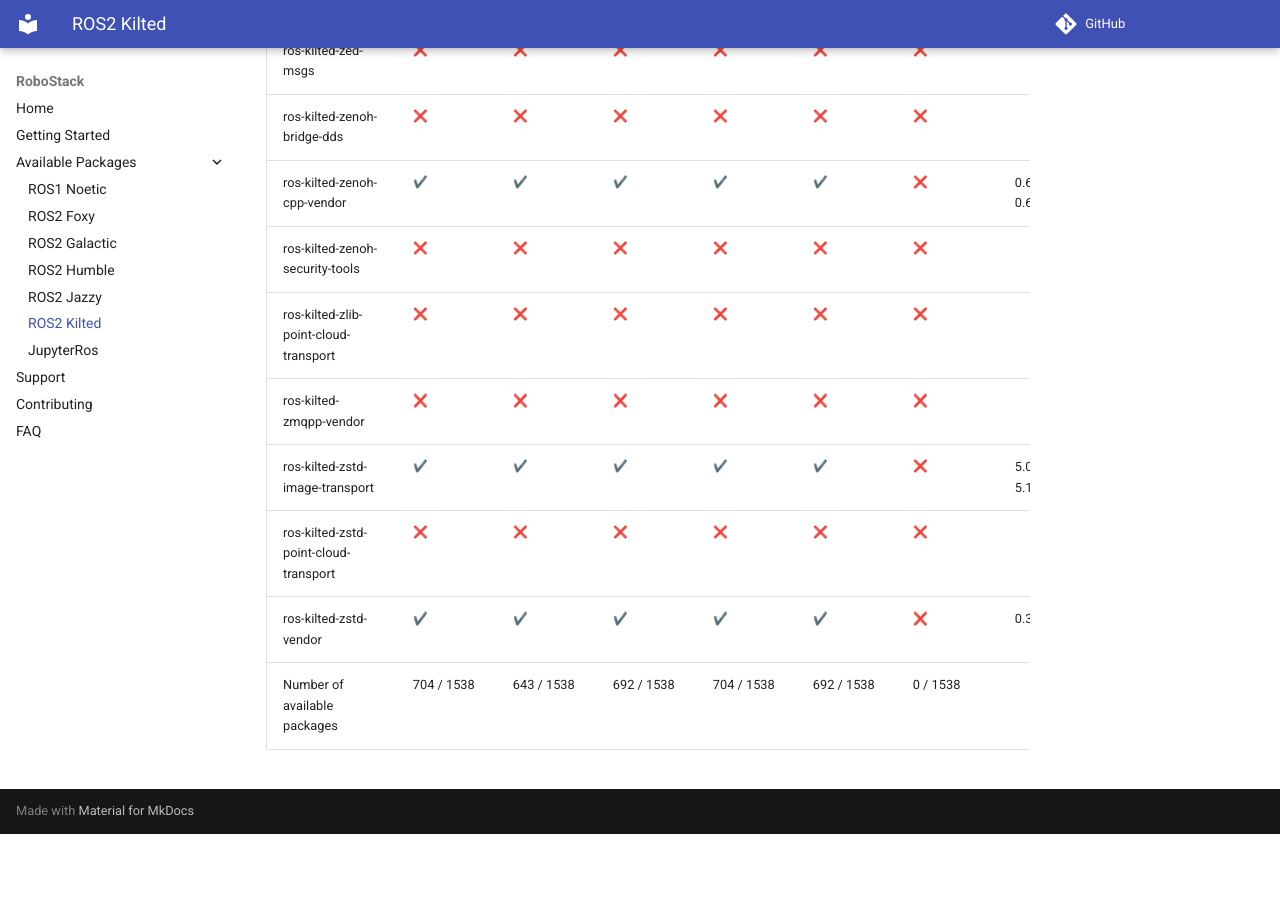
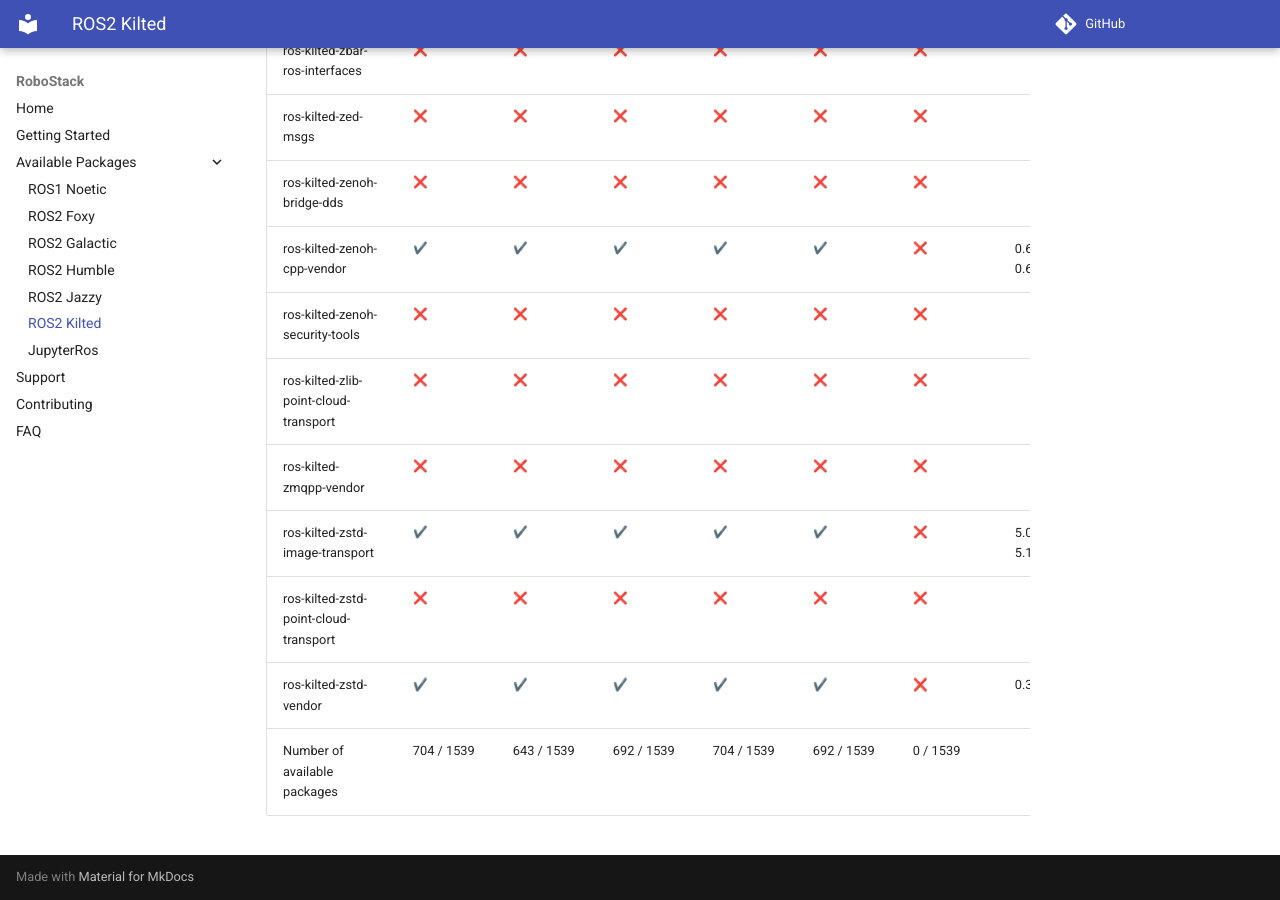
Before and after one commit to RoboStack/robostack.github.io, an MkDocs documentation site: the page built from docs/kilted.md, in a window 1280 px wide and 900 px high, scrolled down 113521 px. Built offline with MkDocs 1.6.1 and Material for MkDocs 9.7.7, drawn with Linux system fonts in a browser that asks for light colours; emoji names are drawn with the system emoji font; comment, search, counter and statistics services are not loaded; before the commit the page ends 114355 px from its top, so only the background shows below that; some of the changed text lies outside the part shown.

Commit message:
Update tables

```diff
--- a/docs/kilted.md
+++ b/docs/kilted.md
@@ -1538,4 +1539,4 @@
 | ros-kilted-zstd-image-transport | :heavy_check_mark: { data-sort='1' } | :heavy_check_mark: { data-sort='1' } | :heavy_check_mark: { data-sort='1' } | :heavy_check_mark: { data-sort='1' } | :heavy_check_mark: { data-sort='1' } | :x: { data-sort='0' } | 5.0.2, 5.1.0, 5.1.1  |
 | ros-kilted-zstd-point-cloud-transport | :x: { data-sort='0' } | :x: { data-sort='0' } | :x: { data-sort='0' } | :x: { data-sort='0' } | :x: { data-sort='0' } | :x: { data-sort='0' } |   |
 | ros-kilted-zstd-vendor | :heavy_check_mark: { data-sort='1' } | :heavy_check_mark: { data-sort='1' } | :heavy_check_mark: { data-sort='1' } | :heavy_check_mark: { data-sort='1' } | :heavy_check_mark: { data-sort='1' } | :x: { data-sort='0' } | 0.32.0  |
-| Number of available packages |  704 / 1538 | 643 / 1538 | 692 / 1538 | 704 / 1538 | 692 / 1538 | 0 / 1538 |
+| Number of available packages |  704 / 1539 | 643 / 1539 | 692 / 1539 | 704 / 1539 | 692 / 1539 | 0 / 1539 |
```
Also changed, not shown: other parts of docs/kilted.md (+1 -0 lines), docs/humble.md (+2 -1 lines), docs/jazzy.md (+2 -1 lines).
